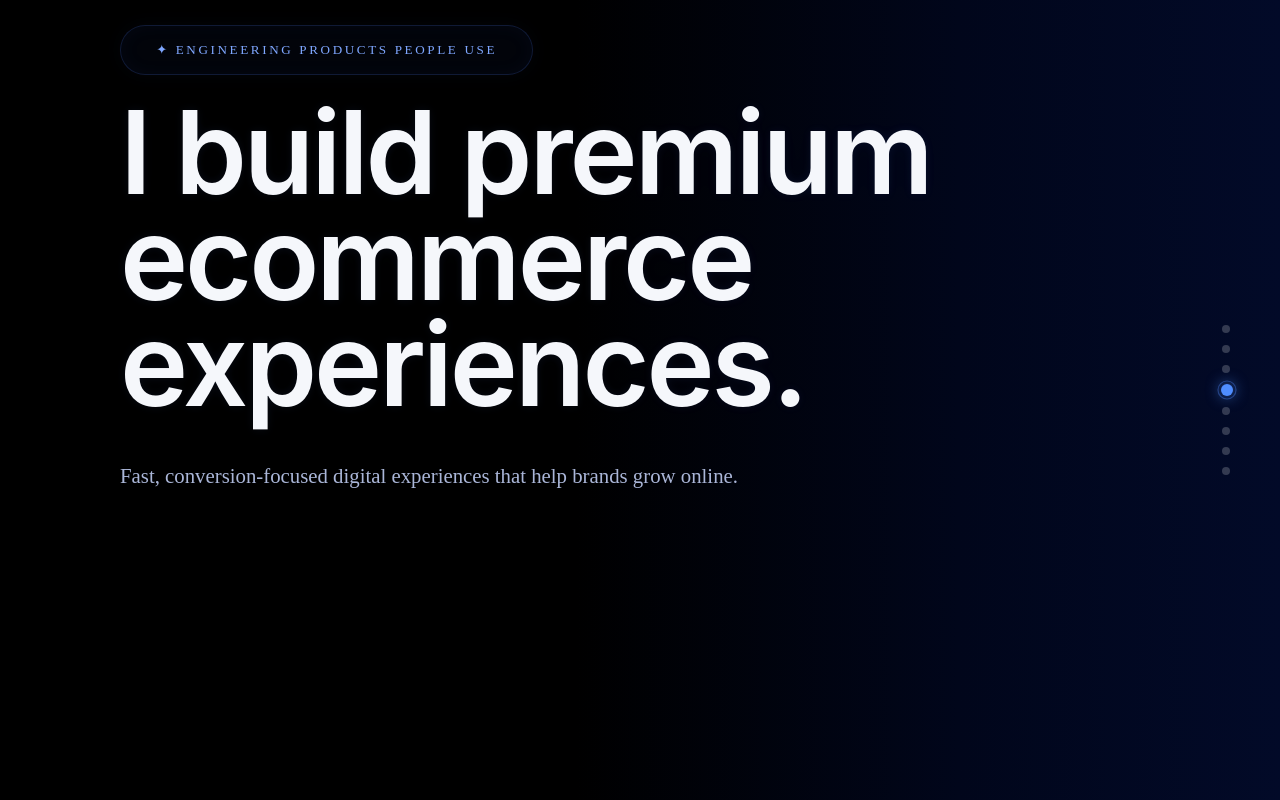
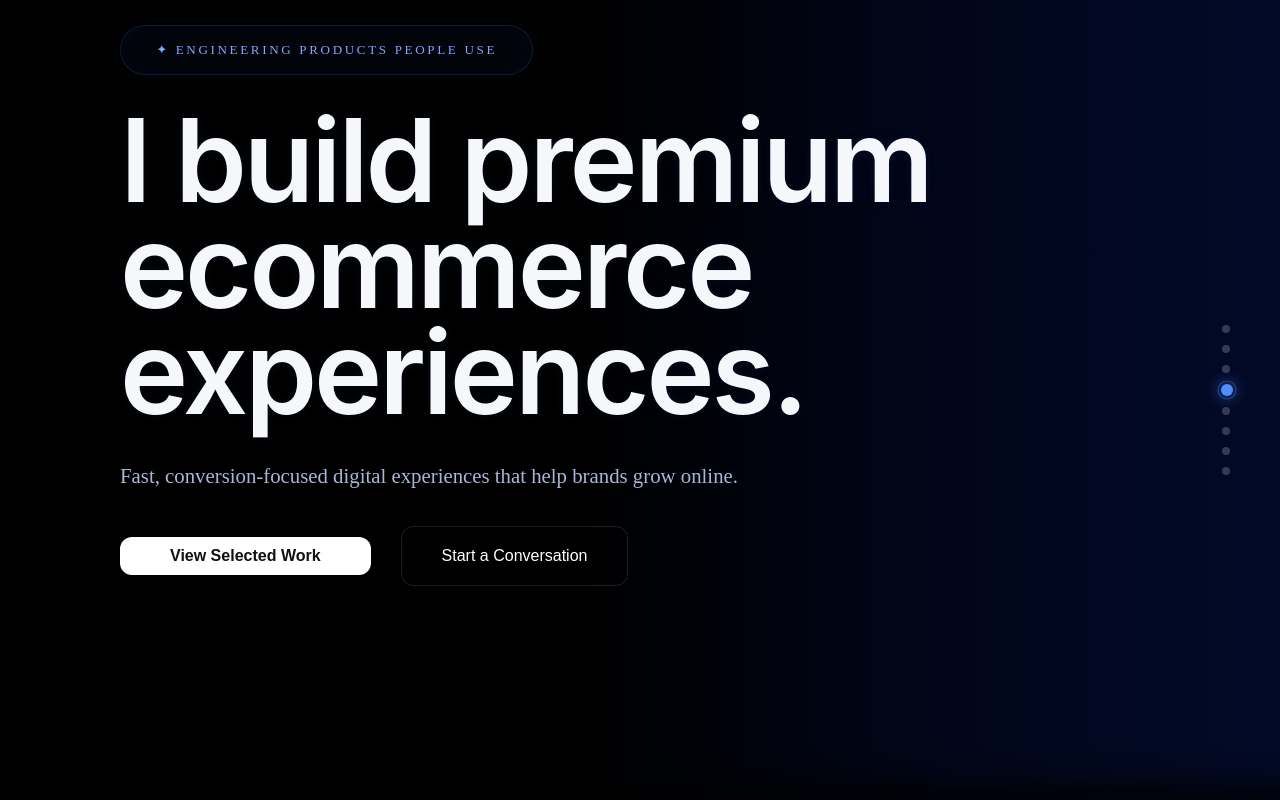
Before and after one commit to josephstephen-dev/joseph-portfolio, a Next.js app: page / in a window 1280 px wide. Shown: the top 800 px of the page. Built offline with nearby package versions, Linux system fonts and the light colour scheme.

Commit message:
Remove section indicator navigation

```diff
--- a/src/app/components/Hero.jsx
+++ b/src/app/components/Hero.jsx
@@ -5,8 +5,7 @@ import { useEffect, useState } from "react";
 export default function Hero() {
   const [activeSection, setActiveSection] = useState(0);
 
-  useEffect(() => {
-  const sections = [
+  const SECTION_IDS = [
     "hero",
     "proof",
     "journey",
@@ -17,40 +16,86 @@ export default function Hero() {
     "contact",
   ];
 
-  const handleScroll = () => {
-    const scrollPosition =
-      window.scrollY + window.innerHeight / 2;
+  useEffect(() => {
+    const sections = SECTION_IDS.map((id) =>
+      document.getElementById(id)
+    );
 
-    sections.forEach((id, index) => {
-      const section = document.getElementById(id);
+    let rafId = null;
+    let ticking = false;
 
-      if (!section) return;
+   const computeVisibleIndex = () => {
+  const viewportCenter = window.innerHeight / 2;
 
-      const top = section.offsetTop;
-      const bottom = top + section.offsetHeight;
+  let closestIndex = 0;
+  let closestDistance = Infinity;
 
-      if (
-        scrollPosition >= top &&
-        scrollPosition < bottom
-      ) {
-        setActiveSection(index);
+  sections.forEach((section, index) => {
+    if (!section) {
+      console.log("Missing section:", SECTION_IDS[index]);
+      return;
     }
+
+    const rect = section.getBoundingClientRect();
+    const sectionCenter = rect.top + rect.height / 2;
+
+    const distance = Math.abs(
+      viewportCenter - sectionCenter
+    );
+
+    console.log(
+      SECTION_IDS[index],
+      "top:",
+      rect.top,
+      "height:",
+      rect.height,
+      "distance:",
+      distance
+    );
+
+    if (distance < closestDistance) {
+      closestDistance = distance;
+      closestIndex = index;
+    }
+  });
+
+  console.log("ACTIVE:", closestIndex);
+
+  setActiveSection(closestIndex);
+};
+
+    const onScroll = () => {
+      if (ticking) return;
+
+      ticking = true;
+
+      rafId = requestAnimationFrame(() => {
+        computeVisibleIndex();
+        ticking = false;
       });
     };
 
-  window.addEventListener("scroll", handleScroll);
+    window.addEventListener("scroll", onScroll, {
+      passive: true,
+    });
 
-  handleScroll();
+    window.addEventListener("resize", onScroll);
+
+    computeVisibleIndex();
 
     return () => {
-    window.removeEventListener("scroll", handleScroll);
+      window.removeEventListener("scroll", onScroll);
+      window.removeEventListener("resize", onScroll);
+
+      if (rafId) {
+        cancelAnimationFrame(rafId);
+      }
     };
   }, []);
 
   return (
     <section id="hero" className="hero">
       <div className="hero-container">
-
         <div className="hero-eyebrow">
           ✦ ENGINEERING PRODUCTS PEOPLE USE
         </div>
@@ -75,24 +120,15 @@ export default function Hero() {
             Start a Conversation
           </button>
         </div>
-
       </div>
 
-
       <div className="section-indicator">
-  {[
-    "hero",
-    "proof",
-    "journey",
-    "skills",
-    "process",
-    "projects",
-    "testimonials",
-    "contact",
-  ].map((id, index) => (
+        {SECTION_IDS.map((id, index) => (
           <span
             key={id}
-      className={activeSection === index ? "active" : ""}
+            className={
+              activeSection === index ? "active" : ""
+            }
             onClick={() =>
               document
                 .getElementById(id)
@@ -104,7 +140,6 @@ export default function Hero() {
           />
         ))}
       </div>
-
     </section>
   );
 }
--- a/src/app/globals.css
+++ b/src/app/globals.css
@@ -127,15 +127,14 @@ body{
   box-shadow:
     inset 0 0 20px rgba(80,130,255,.04),
     0 0 20px rgba(80,130,255,.04);
-
-  margin-bottom:24px;
+  margin-bottom:32px; /* increased spacing between badge and heading */
 }
 
 .hero-title{
   max-width:1100px;
 
   margin-top:0;
-  margin-bottom:40px;
+  margin-bottom:32px; /* consistent vertical rhythm */
 
   font-family:Inter,sans-serif;
 
@@ -159,7 +158,7 @@ body{
 
   margin-top:0;
 
-  margin-bottom:55px;
+  margin-bottom:32px; /* bring CTAs closer while keeping space */
 
   font-size:1.3rem;
 
@@ -171,8 +170,8 @@ body{
 .hero-actions{
   display:flex;
   gap:30px;
-  margin-top:650px;
-  margin-right:50px;
+  margin-top:0; /* remove large fixed offset; follow document flow */
+  margin-right:0;
   align-items:center;
 }
 
@@ -311,40 +310,37 @@ body{
 }
 
 .hero-container{
-    padding:0 4px;
+  padding:0 16px; /* prevent text from touching edges on small devices */
 }
 
 .hero-eyebrow{
-    font-size:.5rem;
-    padding:.5rem 1.4rem;
+  font-size:.62rem;
+  padding:.5rem 1rem;
 }
 
 .hero-title{
-    font-size:clamp(3rem,14vw,4.5rem);
-    line-height:1;
-    letter-spacing:-1px;
-    padding-top:110px;
+    font-size:clamp(3rem,14vw,6.5rem);
+  line-height:1.02;
+  letter-spacing:-1px;
+  padding-top:28px; /* reduce excessive top padding on mobile */
     max-width:100%;
 }
 
 .hero-description{
-    font-size:1.3rem;
-    line-height:1.1;
-    max-width:70%;
-
-
+  font-size:1.15rem;
+  line-height:1.45; /* improve readability on small widths */
+  max-width:100%;
+  margin-right:0;
 }
 
 .hero-actions{
-    flex-direction:column;
-    align-items:stretch;
+  flex-direction:column;
+  align-items:stretch;
   display:flex;
-  gap:30px;
-  margin-top:10px;
-  padding-right:30px;
-  align-items:center;
-  padding-left:40px;
-  margin-bottom:70px;
+  gap:18px; /* tighter rhythm for stacked CTAs */
+  margin-top:18px;
+  padding:0 12px;
+  margin-bottom:48px;
 
 }
 
@@ -365,9 +361,8 @@ body{
 
 .proof-section{
   position:relative;
-
-  padding-top:70px;
-  padding-bottom:180px;
+  padding-top:80px; /* slightly more top space from hero */
+  padding-bottom:120px; /* reduce bottom gap to improve flow */
   font-family: var(--font-geist-sans);
 
   overflow:hidden;
@@ -483,7 +478,7 @@ body{
 
   color:#6f7c9c;
 
-  margin-bottom:130px;
+  margin-bottom:60px; /* align with other section rhythm */
 
   max-width:520px;
 }
@@ -794,8 +789,8 @@ linear-gradient(
 @media (max-width: 768px){
 
   .proof-section{
-    padding-bottom:0px;
-    padding-top:0px;
+    padding-bottom:40px;
+    padding-top:40px;
 
 }
 
@@ -805,8 +800,8 @@ linear-gradient(
 }
 
   .proof-description{
-    max-width:20%;
-    margin-bottom:70px;
+    max-width:100%;
+    margin-bottom:28px;
 }
 
   .proof-card-1{
```
Lines whose indentation alone changed are shown as unchanged.
